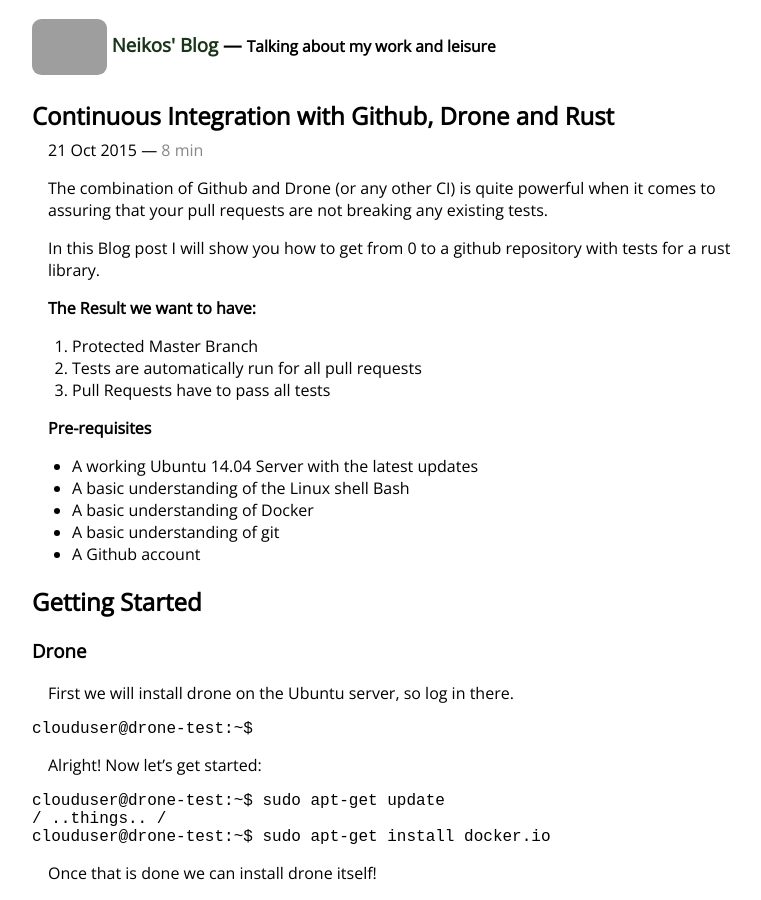
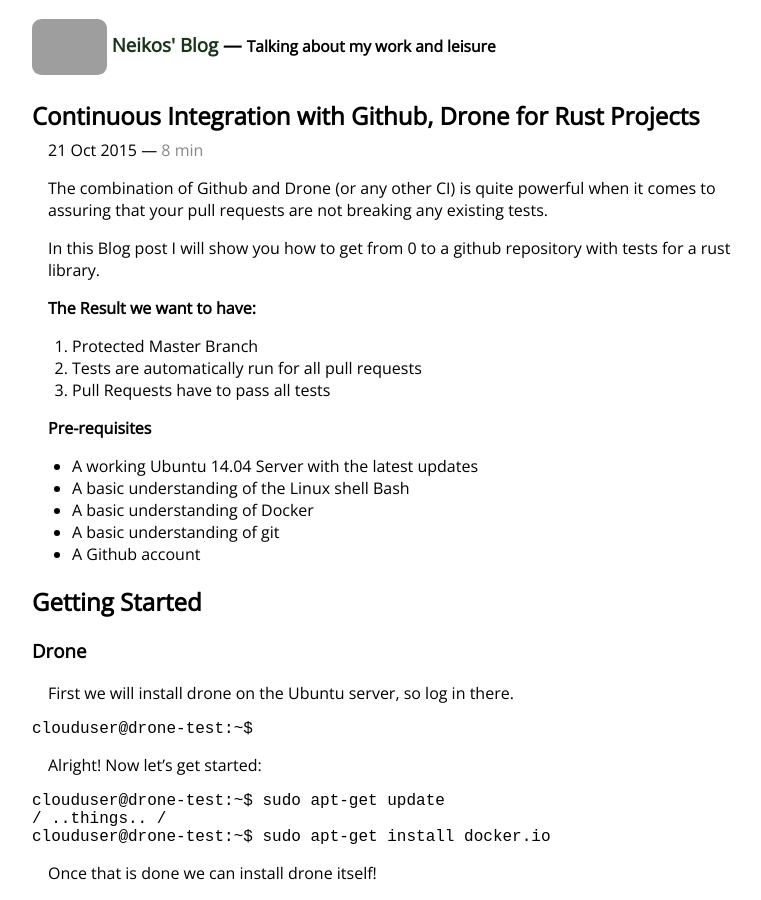
Before and after one commit to TheNeikos/TheNeikos.github.io, a Jekyll site: the page built from _posts/2015-10-21-Continuous_integration_with_Github_Drone_and_Rust.md, in a window 1280 px wide and 900 px high. Shown: the whole window, without its empty margins (258-1019 px from the left). Built offline with Jekyll 4.4.1, drawn with Linux system fonts in a browser that asks for light colours; Markdown is read by kramdown in place of the engine named in the settings; grey boxes are pictures that could not be loaded.

Commit message:
Changed title to be more reflective of content

```diff
--- a/_posts/2015-10-21-Continuous_integration_with_Github_Drone_and_Rust.md
+++ b/_posts/2015-10-21-Continuous_integration_with_Github_Drone_and_Rust.md
@@ -1,7 +1,7 @@
 ---
 layout: post
 date: 2015-10-21 11:25:33
-title: Continuous Integration with Github, Drone and Rust
+title: Continuous Integration with Github, Drone for Rust Projects
 ---
 
 The combination of Github and Drone (or any other CI) is quite powerful when it
```
